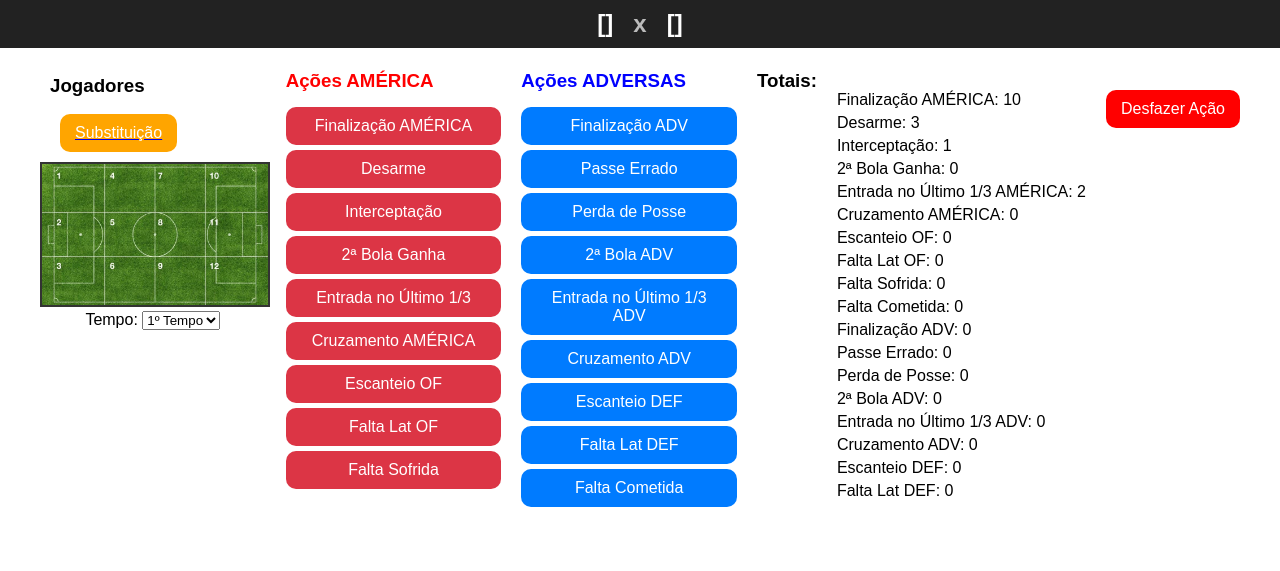
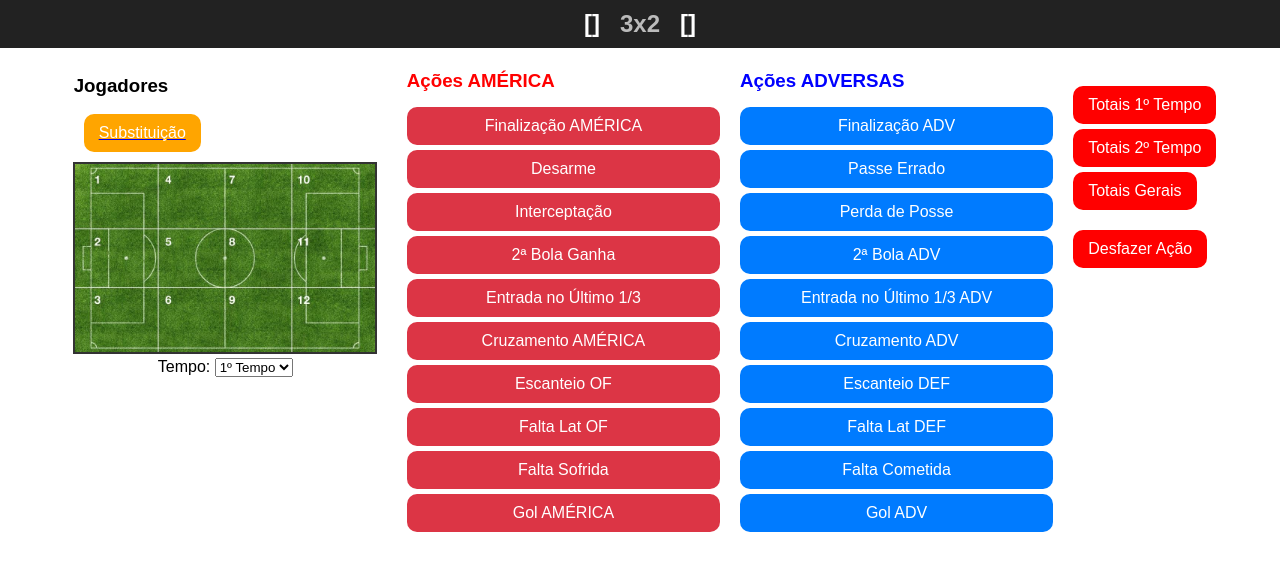
Before and after one commit to andrefelix93/Scout, a Django app: page /formulario/ in a window 1280 px wide. Shown: the top 571 px of the page. Run offline with Django 5.2, Linux system fonts and the light colour scheme; data comes from the database, SQL or seed files in the repository; both versions use the stored data as it was after the commit.

Commit message:
Inclusão de novas ações e correções em geral.

```diff
--- a/scoutApp/models.py
+++ b/scoutApp/models.py
@@ -21,4 +21,4 @@
     partida = models.ForeignKey(Partida, on_delete=models.CASCADE)  # <- NOVO
 
     def __str__(self):
-        return f"{self.jogador} - {self.tipo_acao} em ({self.pos_x}, {self.pos_y}) no {self.tempo}"
+        return f"{self.jogador} - {self.tipo_acao} em ({self.pos_x}, {self.pos_y}) no {self.tempo}, jogo: {self.partida}"
--- a/scoutApp/static/scout/js/script.js
+++ b/scoutApp/static/scout/js/script.js
@@ -111,3 +111,27 @@
     document.querySelector('input[name="jogador"]').value = jogador;
 
 }
+
+function abrirTotais() {
+    document.getElementById("modalTotais").style.display = "block";
+  }
+
+function fecharTotais() {
+    document.getElementById("modalTotais").style.display = "none";
+  }
+
+  function abrirTotais1T() {
+    document.getElementById("modalTotais1T").style.display = "block";
+  }
+
+function fecharTotais1T() {
+    document.getElementById("modalTotais1T").style.display = "none";
+  }
+
+  function abrirTotais2T() {
+    document.getElementById("modalTotais2T").style.display = "block";
+  }
+
+function fecharTotais2T() {
+    document.getElementById("modalTotais2T").style.display = "none";
+  }
--- a/scoutApp/views.py
+++ b/scoutApp/views.py
@@ -42,6 +42,8 @@
         pos_x = request.POST.get('pos_x')
         pos_y = request.POST.get('pos_y')
         tempo = request.POST.get('tempo')
+        # Atualiza o tempo selecionado na sessão
+        request.session['tempo_selecionado'] = int(tempo)
         acoes_sem_jogador = [
             'Escanteio OF',
             'Falta Lat OF',
@@ -50,7 +52,8 @@
             'Entrada no Último 1/3 ADV',
             'Cruzamento ADV',
             'Escanteio DEF',
-            'Falta Lat DEF'
+            'Falta Lat DEF',
+            'Gol ADV'
         ]
         if tipo_acao not in acoes_sem_jogador:
             if jogador and tipo_acao and pos_x and pos_y:
@@ -76,6 +79,51 @@
 
     # Calcula totais do banco
     scouts = Acao.objects.all()
+    totais_1T = {
+    'Finalizacao_AMERICA': scouts.filter(tipo_acao='Finalização AMÉRICA', tempo=1).count(),
+    'Desarme': scouts.filter(tipo_acao='Desarme', tempo=1).count(),
+    'Interceptacao': scouts.filter(tipo_acao='Interceptação', tempo=1).count(),
+    'Seg_Bola_Ganha': scouts.filter(tipo_acao='2ª Bola Ganha', tempo=1).count(),
+    'Entrada_no_Ultimo_1_3_AMERICA': scouts.filter(tipo_acao='Entrada no Último 1/3 AMÉRICA', tempo=1).count(),
+    'Cruzamento_AMERICA': scouts.filter(tipo_acao='Cruzamento AMÉRICA', tempo=1).count(),
+    'Escanteio_OF': scouts.filter(tipo_acao='Escanteio OF', tempo=1).count(),
+    'Falta_Lat_OF': scouts.filter(tipo_acao='Falta Lat OF', tempo=1).count(),
+    'Falta_Sofrida': scouts.filter(tipo_acao='Falta Sofrida', tempo=1).count(),
+    'Falta_Cometida': scouts.filter(tipo_acao='Falta Cometida', tempo=1).count(),
+    'Finalizacao_ADV': scouts.filter(tipo_acao='Finalização ADV', tempo=1).count(),
+    'Passe_Errado': scouts.filter(tipo_acao='Passe Errado', tempo=1).count(),
+    'Perda_de_Posse': scouts.filter(tipo_acao='Perda de Posse', tempo=1).count(),
+    'Seg_Bola_ADV': scouts.filter(tipo_acao='2ª Bola ADV', tempo=1).count(),
+    'Entrada_no_Ultimo_1_3_ADV': scouts.filter(tipo_acao='Entrada no Último 1/3 ADV', tempo=1).count(),
+    'Cruzamento_ADV': scouts.filter(tipo_acao='Cruzamento ADV', tempo=1).count(),
+    'Escanteio_DEF': scouts.filter(tipo_acao='Escanteio DEF', tempo=1).count(),
+    'Falta_Lat_DEF': scouts.filter(tipo_acao='Falta Lat DEF', tempo=1).count(),
+    'Gol_AMERICA': scouts.filter(tipo_acao='Gol AMÉRICA', tempo=1).count(),
+    'Gol_ADV': scouts.filter(tipo_acao='Gol ADV', tempo=1).count(),
+    }
+
+    totais_2T = {
+    'Finalizacao_AMERICA': scouts.filter(tipo_acao='Finalização AMÉRICA', tempo=2).count(),
+    'Desarme': scouts.filter(tipo_acao='Desarme', tempo=2).count(),
+    'Interceptacao': scouts.filter(tipo_acao='Interceptação', tempo=2).count(),
+    'Seg_Bola_Ganha': scouts.filter(tipo_acao='2ª Bola Ganha', tempo=2).count(),
+    'Entrada_no_Ultimo_1_3_AMERICA': scouts.filter(tipo_acao='Entrada no Último 1/3 AMÉRICA', tempo=2).count(),
+    'Cruzamento_AMERICA': scouts.filter(tipo_acao='Cruzamento AMÉRICA', tempo=2).count(),
+    'Escanteio_OF': scouts.filter(tipo_acao='Escanteio OF', tempo=2).count(),
+    'Falta_Lat_OF': scouts.filter(tipo_acao='Falta Lat OF', tempo=2).count(),
+    'Falta_Sofrida': scouts.filter(tipo_acao='Falta Sofrida', tempo=2).count(),
+    'Falta_Cometida': scouts.filter(tipo_acao='Falta Cometida', tempo=2).count(),
+    'Finalizacao_ADV': scouts.filter(tipo_acao='Finalização ADV', tempo=2).count(),
+    'Passe_Errado': scouts.filter(tipo_acao='Passe Errado', tempo=2).count(),
+    'Perda_de_Posse': scouts.filter(tipo_acao='Perda de Posse', tempo=2).count(),
+    'Seg_Bola_ADV': scouts.filter(tipo_acao='2ª Bola ADV', tempo=2).count(),
+    'Entrada_no_Ultimo_1_3_ADV': scouts.filter(tipo_acao='Entrada no Último 1/3 ADV', tempo=2).count(),
+    'Cruzamento_ADV': scouts.filter(tipo_acao='Cruzamento ADV', tempo=2).count(),
+    'Escanteio_DEF': scouts.filter(tipo_acao='Escanteio DEF', tempo=2).count(),
+    'Falta_Lat_DEF': scouts.filter(tipo_acao='Falta Lat DEF', tempo=2).count(),
+    'Gol_AMERICA': scouts.filter(tipo_acao='Gol AMÉRICA', tempo=2).count(),
+    'Gol_ADV': scouts.filter(tipo_acao='Gol ADV', tempo=2).count(),
+    }
 
     totais = {
         'Finalizacao_AMERICA': scouts.filter(tipo_acao='Finalização AMÉRICA').count(),
@@ -96,9 +144,11 @@
         'Cruzamento_ADV': scouts.filter(tipo_acao='Cruzamento ADV').count(),
         'Escanteio_DEF': scouts.filter(tipo_acao='Escanteio DEF').count(),
         'Falta_Lat_DEF': scouts.filter(tipo_acao='Falta Lat DEF').count(),
+        'Gol_AMERICA': scouts.filter(tipo_acao='Gol AMÉRICA').count(),
+        'Gol_ADV': scouts.filter(tipo_acao='Gol ADV').count(),
     }
 
-    return render(request, 'scouts/forms5.html', {'totais': totais, 'jogadores': jogadores, 'time1': time1, 'time2':time2, 'tempo_selecionado':tempo_selecionado})
+    return render(request, 'scouts/forms5.html', {'totais': totais, 'totais_1T': totais_1T,'totais_2T': totais_2T,'jogadores': jogadores, 'time1': time1, 'time2':time2, 'tempo_selecionado':tempo_selecionado})
 
 
 def desfazer_ultima_acao(request):
--- a/templates/scouts/forms5.html
+++ b/templates/scouts/forms5.html
@@ -9,7 +9,7 @@
 <body>
 <div class="barra-times">
   <span class="time-nome">{{ time1 }}</span>
-  <span class="vs">x</span>
+  <span class="vs">{{totais.Gol_AMERICA}}x{{totais.Gol_ADV}}</span>
   <span class="time-nome">{{ time2 }}</span>
 </div>
 
@@ -23,7 +23,7 @@
             <button id="jogador-{{ jogador }}" onclick="selecionarJogador('{{ jogador }}')">{{ jogador }}</button>
         {% endfor %}
         <a href="{% url 'criar_partida' %}" >
-          <button style="background-color: orange; color: white;">Substituição</button>
+          <button style="background-color: orange; ">Substituição</button>
         </a>
   </div>
   <!-- Campo -->
@@ -62,6 +62,7 @@
         <button id="escanteio-of" onclick="selecionarAcao('Escanteio OF')" style="background-color: #dc3545; color: white;">Escanteio OF</button>
         <button onclick="selecionarAcao('Falta Lat OF')" style="background-color: #dc3545; color: white;">Falta Lat OF</button>
         <button onclick="selecionarAcao('Falta Sofrida')" style="background-color: #dc3545; color: white;">Falta Sofrida</button>
+        <button onclick="selecionarAcao('Gol AMÉRICA')" style="background-color: #dc3545; color: white;">Gol AMÉRICA</button>
       </div>
 
       <!-- Ações ADVERSAS -->
@@ -76,39 +77,130 @@
         <button onclick="selecionarAcao('Escanteio DEF')" style="background-color: #007bff; color: white;">Escanteio DEF</button>
         <button onclick="selecionarAcao('Falta Lat DEF')" style="background-color: #007bff; color: white;">Falta Lat DEF</button>
         <button onclick="selecionarAcao('Falta Cometida')" style="background-color: #007bff; color: white;">Falta Cometida</button>
+        <button onclick="selecionarAcao('Gol ADV')" style="background-color: #007bff; color: white;">Gol ADV</button>
       </div>
 
     </div>
 
   </div>
+  <div>
+    <ul>
+      <li>
+        <button onclick="abrirTotais1T()">Totais 1º Tempo</button>
+      </li>
+      <li>
+        <button onclick="abrirTotais2T()">Totais 2º Tempo</button>
+      </li>
+      <li>
+        <button onclick="abrirTotais()">  Totais Gerais  </button>
+      </li>
+      <li>
+        <form class="desfazer-form" action="{% url 'desfazer_acao' %}" method="post" style="margin-top: 20px;">
+          {% csrf_token %}
+          <button type="submit">Desfazer Ação</button>
+        </form>
+      </li>
+    </ul>
+
+  </div>
+<!-- Modal (inicialmente escondido) -->
+<div id="modalTotais1T" style="display:none; position:fixed; top:10%; left:50%; transform:translateX(-50%);
+    background:#fff; padding:20px; border:1px solid #ccc; box-shadow:0 0 10px #999; z-index:1000;">
+
+    <h3 style="color: Black;">Total 1º Tempo:</h3>
+    <ul>
+      <li>Finalização AMÉRICA: <span id="total-1t-finalizacao-america">{{ totais_1T.Finalizacao_AMERICA }}</span></li>
+      <li>Desarme: <span id="total-desarme">{{ totais_1T.Desarme }}</span></li>
+      <li>Interceptação: <span id="total-interceptacao">{{ totais_1T.Interceptacao }}</span></li>
+      <li>2ª Bola Ganha: <span id="total-2bolaganha">{{ totais_1T.Seg_Bola_Ganha }}</span></li>
+      <li>Entrada no Último 1/3 AMÉRICA: <span id="total-ultimo-terco-america">{{ totais_1T.Entrada_no_Ultimo_1_3_AMERICA }}</span></li>
+      <li>Cruzamento AMÉRICA: <span id="total-cruzamento-america">{{ totais_1T.Cruzamento_AMERICA }}</span></li>
+      <li>Escanteio OF: <span id="total-escanteio-of">{{ totais_1T.Escanteio_OF }}</span></li>
+      <li>Falta Lat OF: <span id="total-falta-lat-of">{{ totais_1T.Falta_Lat_OF }}</span></li>
+      <li>Falta Sofrida: <span id="total-falta-sofrida">{{ totais_1T.Falta_Sofrida }}</span></li>
+      <li>Falta Cometida: <span id="total-falta-cometida">{{ totais_1T.Falta_Cometida }}</span></li>
+      <li>Finalização ADV: <span id="total-finalizacao-adv">{{ totais_1T.Finalizacao_ADV }}</span></li>
+      <li>Passe Errado: <span id="total-passe-errado">{{ totais_1T.Passe_Errado }}</span></li>
+      <li>Perda de Posse: <span id="total-perda-posse">{{ totais_1T.Perda_de_Posse }}</span></li>
+      <li>2ª Bola ADV: <span id="total-2bola-adv">{{ totais_1T.Seg_Bola_ADV }}</span></li>
+      <li>Entrada no Último 1/3 ADV: <span id="total-ultimo-terco-adv">{{ totais_1T.Entrada_no_Ultimo_1_3_ADV }}</span></li>
+      <li>Cruzamento ADV: <span id="total-cruzamento-adv">{{ totais_1T.Cruzamento_ADV }}</span></li>
+      <li>Escanteio DEF: <span id="total-escanteio-def">{{ totais_1T.Escanteio_DEF }}</span></li>
+      <li>Falta Lat DEF: <span id="total-falta-lat-def">{{ totais_1T.Falta_Lat_DEF }}</span></li>
+      <li>Gol AMÉRICA: <span id="total-gol-america">{{ totais_1T.Gol_AMERICA }}</span></li>
+      <li>Gol ADV: <span id="total-gol-adv">{{ totais_1T.Gol_ADV }}</span></li>
+    </ul>
+
+  <button onclick="fecharTotais1T()">Fechar</button>
+</div>
 
 
-      <h3 style="color: Black;">Totais:</h3>
-    <ul>
-      <li>Finalização AMÉRICA: <span id="total-finalizacao-america">{{ totais.Finalizacao_AMERICA }}</span></li>
-      <li>Desarme: <span id="total-desarme">{{ totais.Desarme }}</span></li>
-      <li>Interceptação: <span id="total-interceptacao">{{ totais.Interceptacao }}</span></li>
-      <li>2ª Bola Ganha: <span id="total-2bolaganha">{{ totais.Seg_Bola_Ganha }}</span></li>
-      <li>Entrada no Último 1/3 AMÉRICA: <span id="total-ultimo-terco-america">{{ totais.Entrada_no_Ultimo_1_3_AMERICA }}</span></li>
-      <li>Cruzamento AMÉRICA: <span id="total-cruzamento-america">{{ totais.Cruzamento_AMERICA }}</span></li>
-      <li>Escanteio OF: <span id="total-escanteio-of">{{ totais.Escanteio_OF }}</span></li>
-      <li>Falta Lat OF: <span id="total-falta-lat-of">{{ totais.Falta_Lat_OF }}</span></li>
-      <li>Falta Sofrida: <span id="total-falta-sofrida">{{ totais.Falta_Sofrida }}</span></li>
-      <li>Falta Cometida: <span id="total-falta-cometida">{{ totais.Falta_Cometida }}</span></li>
-      <li>Finalização ADV: <span id="total-finalizacao-adv">{{ totais.Finalizacao_ADV }}</span></li>
-      <li>Passe Errado: <span id="total-passe-errado">{{ totais.Passe_Errado }}</span></li>
-      <li>Perda de Posse: <span id="total-perda-posse">{{ totais.Perda_de_Posse }}</span></li>
-      <li>2ª Bola ADV: <span id="total-2bola-adv">{{ totais.Seg_Bola_ADV }}</span></li>
-      <li>Entrada no Último 1/3 ADV: <span id="total-ultimo-terco-adv">{{ totais.Entrada_no_Ultimo_1_3_ADV }}</span></li>
-      <li>Cruzamento ADV: <span id="total-cruzamento-adv">{{ totais.Cruzamento_ADV }}</span></li>
-      <li>Escanteio DEF: <span id="total-escanteio-def">{{ totais.Escanteio_DEF }}</span></li>
-      <li>Falta Lat DEF: <span id="total-falta-lat-def">{{ totais.Falta_Lat_DEF }}</span></li>
-    </ul>
 
-    <form class="desfazer-form" action="{% url 'desfazer_acao' %}" method="post" style="margin-top: 20px;">
-      {% csrf_token %}
-      <button type="submit">Desfazer Ação</button>
-    </form>
+<!-- Modal (inicialmente escondido) -->
+<div id="modalTotais2T" style="display:none; position:fixed; top:10%; left:50%; transform:translateX(-50%);
+    background:#fff; padding:20px; border:1px solid #ccc; box-shadow:0 0 10px #999; z-index:1000;">
+
+    <h3 style="color: Black;">Total 2º Tempo:</h3>
+  <ul>
+    <li>Finalização AMÉRICA: <span id="total-1t-finalizacao-america">{{ totais_2T.Finalizacao_AMERICA }}</span></li>
+    <li>Desarme: <span id="total-desarme">{{ totais_2T.Desarme }}</span></li>
+    <li>Interceptação: <span id="total-interceptacao">{{ totais_2T.Interceptacao }}</span></li>
+    <li>2ª Bola Ganha: <span id="total-2bolaganha">{{ totais_2T.Seg_Bola_Ganha }}</span></li>
+    <li>Entrada no Último 1/3 AMÉRICA: <span id="total-ultimo-terco-america">{{ totais_2T.Entrada_no_Ultimo_1_3_AMERICA }}</span></li>
+    <li>Cruzamento AMÉRICA: <span id="total-cruzamento-america">{{ totais_2T.Cruzamento_AMERICA }}</span></li>
+    <li>Escanteio OF: <span id="total-escanteio-of">{{ totais_2T.Escanteio_OF }}</span></li>
+    <li>Falta Lat OF: <span id="total-falta-lat-of">{{ totais_2T.Falta_Lat_OF }}</span></li>
+    <li>Falta Sofrida: <span id="total-falta-sofrida">{{ totais_2T.Falta_Sofrida }}</span></li>
+    <li>Falta Cometida: <span id="total-falta-cometida">{{ totais_2T.Falta_Cometida }}</span></li>
+    <li>Finalização ADV: <span id="total-finalizacao-adv">{{ totais_2T.Finalizacao_ADV }}</span></li>
+    <li>Passe Errado: <span id="total-passe-errado">{{ totais_2T.Passe_Errado }}</span></li>
+    <li>Perda de Posse: <span id="total-perda-posse">{{ totais_2T.Perda_de_Posse }}</span></li>
+    <li>2ª Bola ADV: <span id="total-2bola-adv">{{ totais_2T.Seg_Bola_ADV }}</span></li>
+    <li>Entrada no Último 1/3 ADV: <span id="total-ultimo-terco-adv">{{ totais_2T.Entrada_no_Ultimo_1_3_ADV }}</span></li>
+    <li>Cruzamento ADV: <span id="total-cruzamento-adv">{{ totais_2T.Cruzamento_ADV }}</span></li>
+    <li>Escanteio DEF: <span id="total-escanteio-def">{{ totais_2T.Escanteio_DEF }}</span></li>
+    <li>Falta Lat DEF: <span id="total-falta-lat-def">{{ totais_2T.Falta_Lat_DEF }}</span></li>
+    <li>Gol AMÉRICA: <span id="total-gol-america">{{ totais_2T.Gol_AMERICA }}</span></li>
+    <li>Gol ADV: <span id="total-gol-adv">{{ totais_2T.Gol_ADV }}</span></li>
+  </ul>
+
+  <button onclick="fecharTotais2T()">Fechar</button>
+</div>
+<!-- Botão para abrir a janela -->
+
+
+<!-- Modal (inicialmente escondido) -->
+<div id="modalTotais" style="display:none; position:fixed; top:10%; left:50%; transform:translateX(-50%);
+    background:#fff; padding:20px; border:1px solid #ccc; box-shadow:0 0 10px #999; z-index:1000;">
+
+  <h3 style="color: Black;">Totais:</h3>
+  <ul>
+    <li>Finalização AMÉRICA: {{ totais.Finalizacao_AMERICA }}</li>
+    <li>Desarme: {{ totais.Desarme }}</li>
+    <li>Interceptação: {{ totais.Interceptacao }}</li>
+    <li>2ª Bola Ganha: {{ totais.Seg_Bola_Ganha }}</li>
+    <li>Entrada no Último 1/3 AMÉRICA: {{ totais.Entrada_no_Ultimo_1_3_AMERICA }}</li>
+    <li>Cruzamento AMÉRICA: {{ totais.Cruzamento_AMERICA }}</li>
+    <li>Escanteio OF: {{ totais.Escanteio_OF }}</li>
+    <li>Falta Lat OF: {{ totais.Falta_Lat_OF }}</li>
+    <li>Falta Sofrida: {{ totais.Falta_Sofrida }}</li>
+    <li>Falta Cometida: {{ totais.Falta_Cometida }}</li>
+    <li>Finalização ADV: {{ totais.Finalizacao_ADV }}</li>
+    <li>Passe Errado: {{ totais.Passe_Errado }}</li>
+    <li>Perda de Posse: {{ totais.Perda_de_Posse }}</li>
+    <li>2ª Bola ADV: {{ totais.Seg_Bola_ADV }}</li>
+    <li>Entrada no Último 1/3 ADV: {{ totais.Entrada_no_Ultimo_1_3_ADV }}</li>
+    <li>Cruzamento ADV: {{ totais.Cruzamento_ADV }}</li>
+    <li>Escanteio DEF: {{ totais.Escanteio_DEF }}</li>
+    <li>Falta Lat DEF: {{ totais.Falta_Lat_DEF }}</li>
+    <li>Gol AMÉRICA: {{ totais.Gol_AMERICA }}</li>
+    <li>Gol ADV: {{ totais.Gol_ADV }}</li>
+  </ul>
+
+  <button onclick="fecharTotais()">Fechar</button>
+</div>
+
+
   </div>
 
 </div>
```
Also changed, not shown: db.sqlite3.
